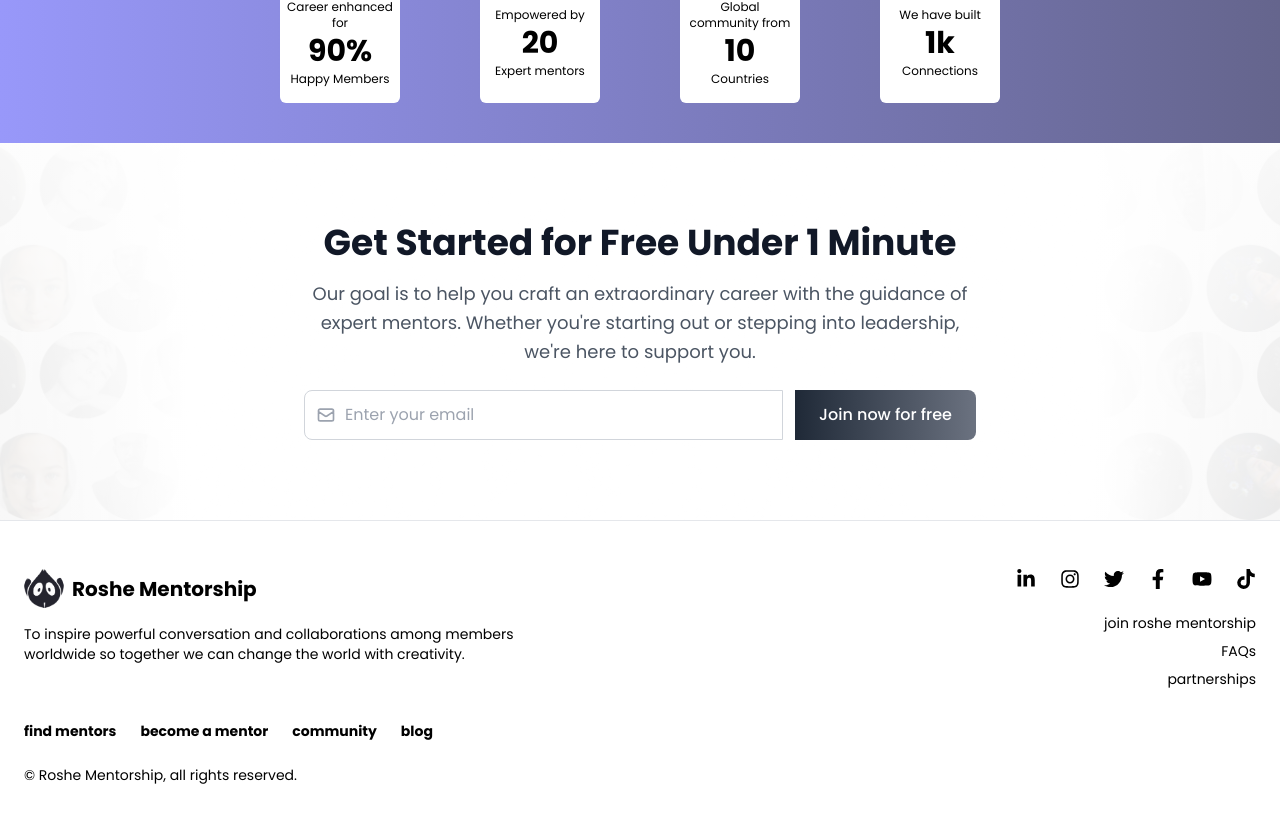
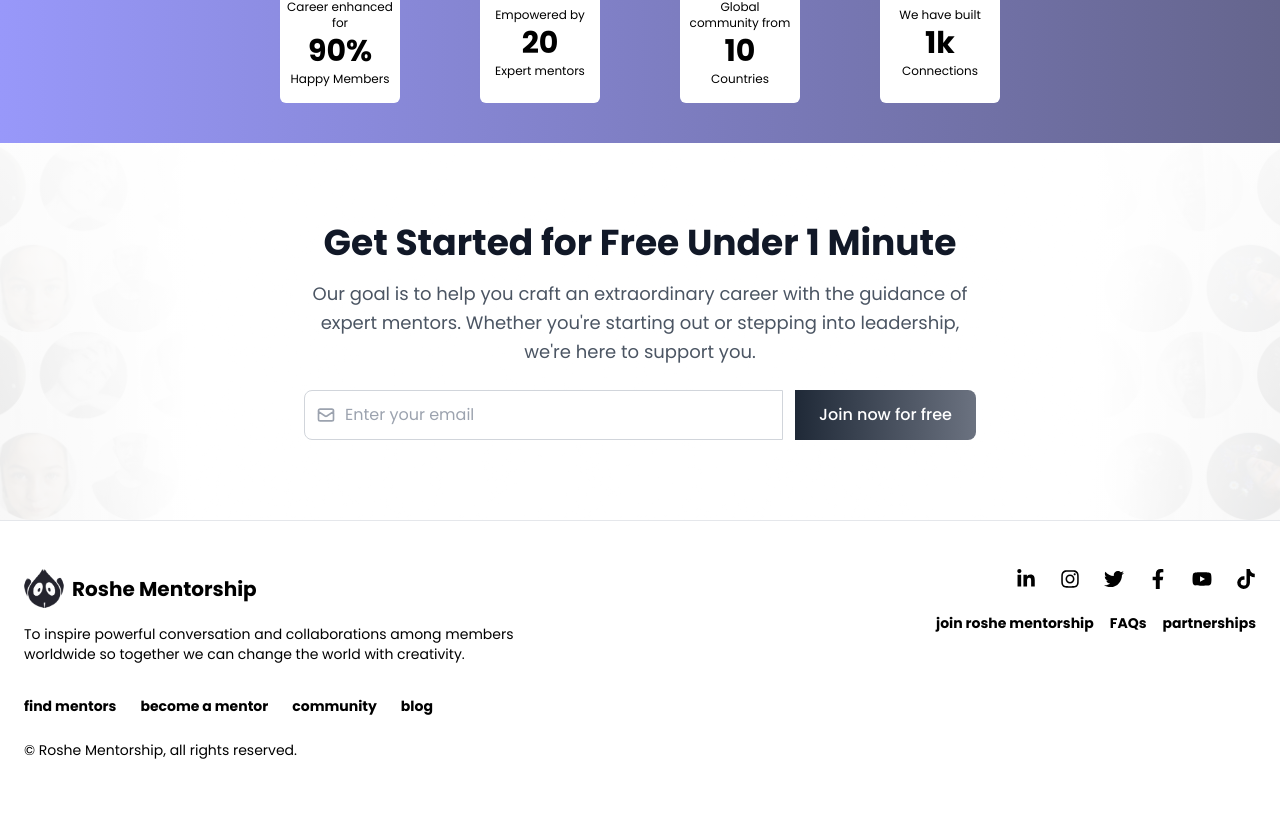
Before and after one commit to Roshe-Mentors/new_roshe, a Next.js app: page / in a window 1280 px wide. Shown: the part 3101-3924 px from the top of the page. Built offline with nearby package versions, Linux system fonts and the light colour scheme.

Commit message:
FEAT: update Footer component navigation links to use bold text and horizontal layout

```diff
--- a/src/components/Footer.tsx
+++ b/src/components/Footer.tsx
@@ -95,19 +95,19 @@ const Footer: React.FC = () => {
             </div>
 
             {/* Navigation Links (Directly under Social Media Icons) */}
-            <ul className="flex flex-col items-center md:items-end space-y-2 text-black text-sm">
+            <ul className="flex flex-row items-center md:items-end space-x-4 text-black text-sm">
               <li>
-                <Link href="/join" className="hover:text-black transition">
+                <Link href="/join" className="hover:text-black transition font-bold">
                   join roshe mentorship
                 </Link>
               </li>
               <li>
-                <Link href="/faqs" className="hover:text-black transition">
+                <Link href="/faqs" className="hover:text-black transition font-bold">
                   FAQs
                 </Link>
               </li>
               <li>
-                <Link href="/partnerships" className="hover:text-black transition">
+                <Link href="/partnerships" className="hover:text-black transition font-bold">
                   partnerships
                 </Link>
               </li>
```
